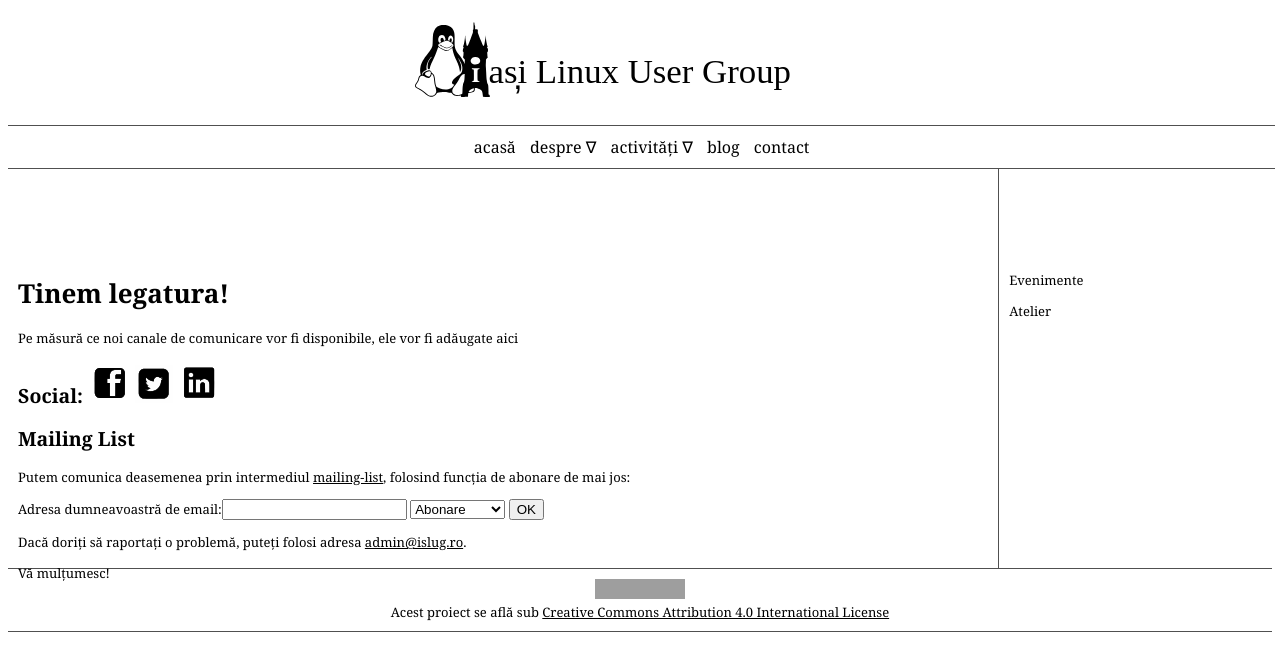
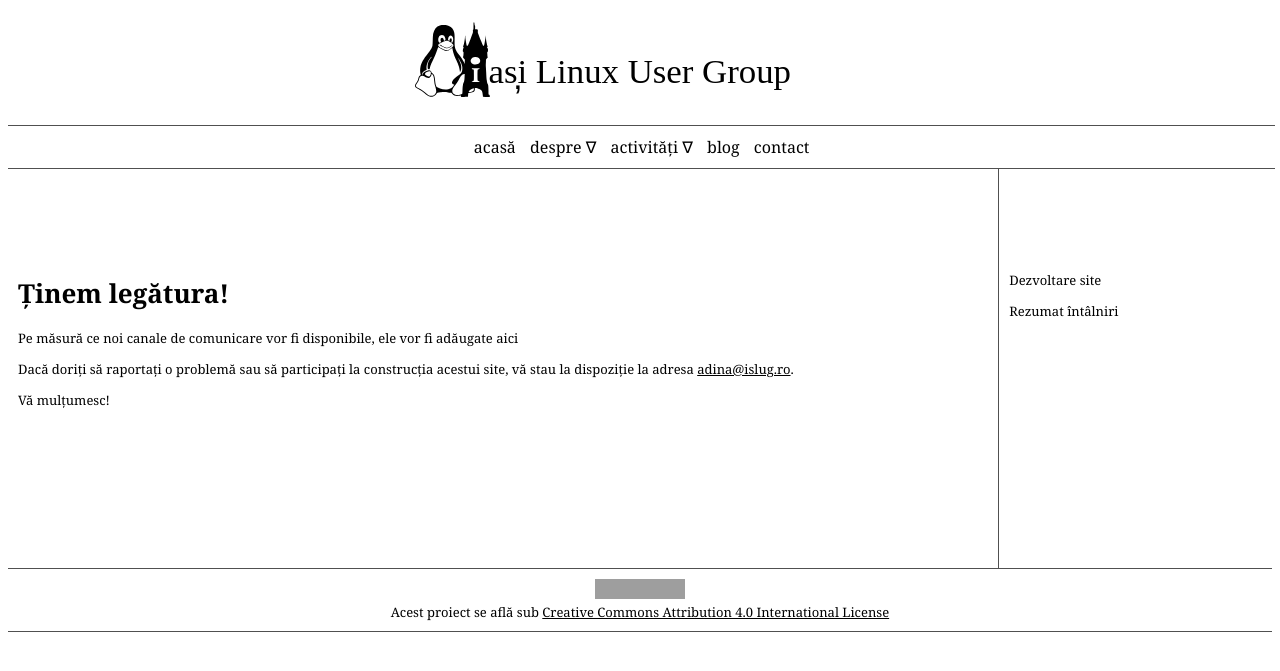
Before and after one commit to islug/islug.github.io, a Jekyll site: the page built from pages/contact.html, in a window 1280 px wide. Shown: the top 671 px of the page. Built offline with Jekyll 4.4.1, drawn with Linux system fonts in a browser that asks for light colours; grey boxes are pictures that could not be loaded.

Commit message:
added pages to modules

```diff
--- a/_layouts/default.html
+++ b/_layouts/default.html
@@ -50,8 +49,8 @@
 		</div>
 
 		<div id="aside">
-			<p>Evenimente</p>
-			<p>Atelier</p>
+			<p>Dezvoltare site</p>
+			<p>Rezumat întâlniri</p>
 		</div>
 
 		<div id="footer">
--- a/index.html
+++ b/index.html
@@ -5,6 +5,5 @@ title: Iasi Linux User Group
 <div class="acasa">
 	<h1>Bun venit!</h1>
 	<p>Acest spaţiu digital are drept provocare crearea unui punct comun de întâlnire pentru utilizatorii şi programatorii de Linux si Open Source din Iaşi. Oricine doreşte să se alăture acestui proiect, este binevenit.</p>
-	<p>Momentan acest colţ de Internet este în construcţie, singurul lucru interesant de aici fiind mascota Tux :) Voi reveni cu mai multe detalii şi noi canale de comunicare, pe măsură ce acestea vor fi create.</p>
-	<p>Vă mulţumesc!</p>
+	<p>Momentan acest colţ de Internet este în construcţie, singurul lucru interesant de aici fiind mascota Tux :)</p>
 </div>
--- a/pages/contact.html
+++ b/pages/contact.html
@@ -3,23 +3,8 @@ layout: default
 title: "ISLUG - Contact"
 ---
 <div class="contact">
-	<h1>Tinem legatura!</h1>
+	<h1>Ținem legătura!</h1>
 	<p>Pe măsură ce noi canale de comunicare vor fi disponibile, ele vor fi adăugate aici</p>
-	<h2>Social: <a href="/index.html"><img src="/images/islug_icon_fb.svg" alt="ISLUG Facebook"/></a> <a href="http://twitter.com"><img src="../images/islug_icon_tw.svg" alt="ISLUG Facebook"/></a> <a href="http://linkedin.com"><img src="../images/islug_icon_in.svg" alt="ISLUG Facebook"/></a></h2>
-	<h2>Mailing List</h2>
-	<p>Putem comunica deasemenea prin intermediul <a href="https://www.freelists.org/webpage/islug">mailing-list</a>, folosind funcția de abonare de mai jos:</p>
-	<!-- BEGIN FreeLists WEB FORM -->
-	<form action="http://www.freelists.org/cgi-bin/subscription.cgi" method="post">
-	Adresa dumneavoastră de email:<input type="email" name="email">
-	<input type=hidden name="list" value="islug">
-	<input type=hidden name="url_or_message" value="">
-	<select name="action">
-	<option value="subscribe">Abonare</option>
-	<option value="unsubscribe">Dezabonare</option>
-	</select>
-	<input type=submit value="OK">
-	</form>
-	<!-- END FreeLists WEB FORM -->
-	<p>Dacă doriți să raportați o problemă, puteți folosi adresa  <a href="mailto:admin@islug.ro">admin@islug.ro</a>.</p>
+	<p>Dacă doriți să raportați o problemă sau să participați la construcția acestui site, vă stau la dispoziție la adresa  <a href="mailto:adina@islug.ro">adina@islug.ro</a>.</p>
 	<p>Vă mulţumesc!</p>
 </div>
```
Also changed, not shown: other parts of _layouts/default.html (+8 -9 lines), pages/ateliere.html (added, +8 -0 lines), pages/cariere.html (added, +8 -0 lines), pages/evenimente.html (added, +9 -0 lines), pages/initiative.html (added, +16 -0 lines), pages/intalniri.html (added, +8 -0 lines), pages/membri.html (added, +8 -0 lines), pages/parteneriate.html (added, +8 -0 lines), pages/proiecte.html (added, +8 -0 lines), images/islug_404.svg (deleted), images/islug_icon_fb.svg (deleted), images/islug_icon_in.svg (deleted), images/islug_icon_tw.svg (deleted), images/islug_maintenance_fix.svg (deleted).
